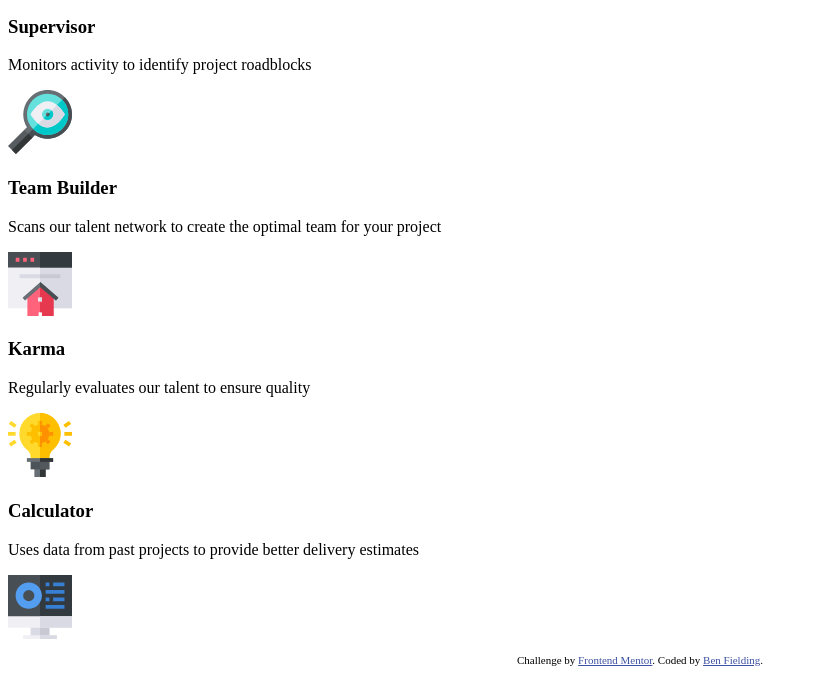
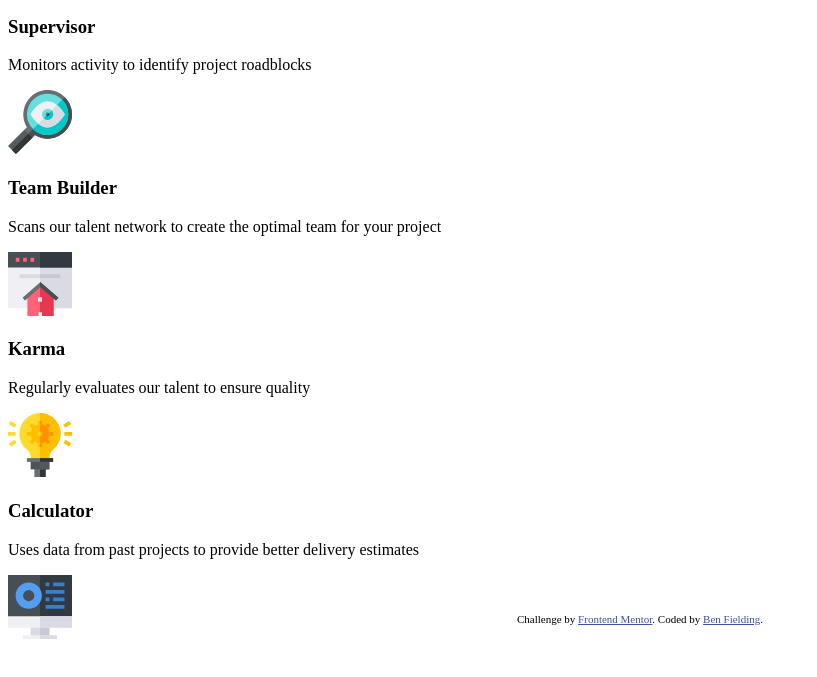
Before and after one commit to benfielding74/four-card-feature-section-master, a plain HTML site: page four-card-feature-section-master/index.html in a window 1280 px wide. Shown: the part 148-825 px from the top of the page, without its empty margins (0-817 px from the left). After the commit the page ends 800 px from the top, so only its background shows below. Drawn offline with Linux system fonts and the light colour scheme.

Commit message:
Styling footer
005

Commit body (72 chars)
Footer class boilerplate reused

```diff
--- a/four-card-feature-section-master/styles.css
+++ b/four-card-feature-section-master/styles.css
@@ -1,3 +1,12 @@
+footer {
+  position: absolute;
+  right: 0;
+  bottom: 0;
+  left: 0;
+  padding: 1rem;
+  text-align: center;
+}
+
 .attribution {
   font-size: 11px;
   text-align: center;
```
